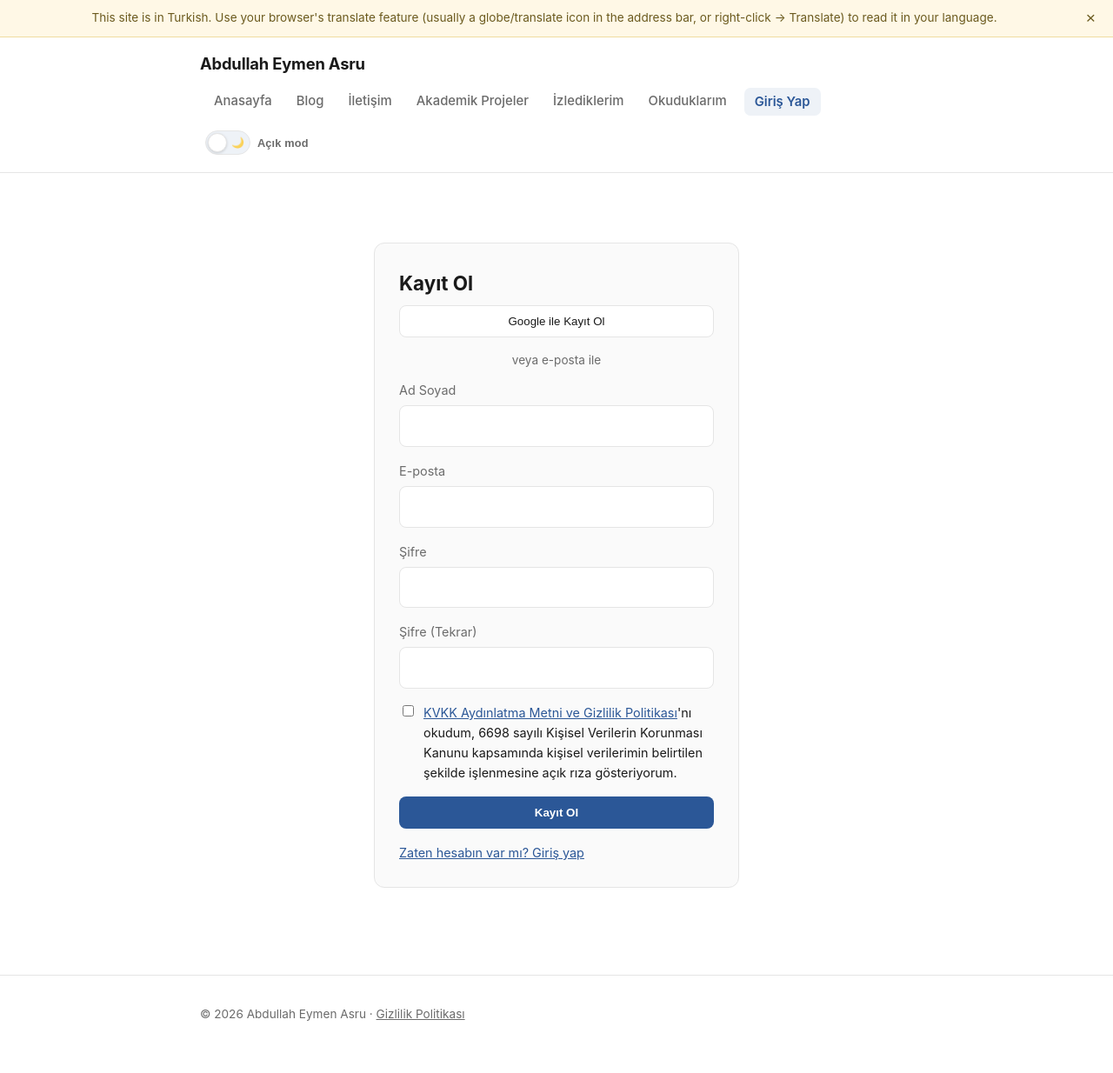
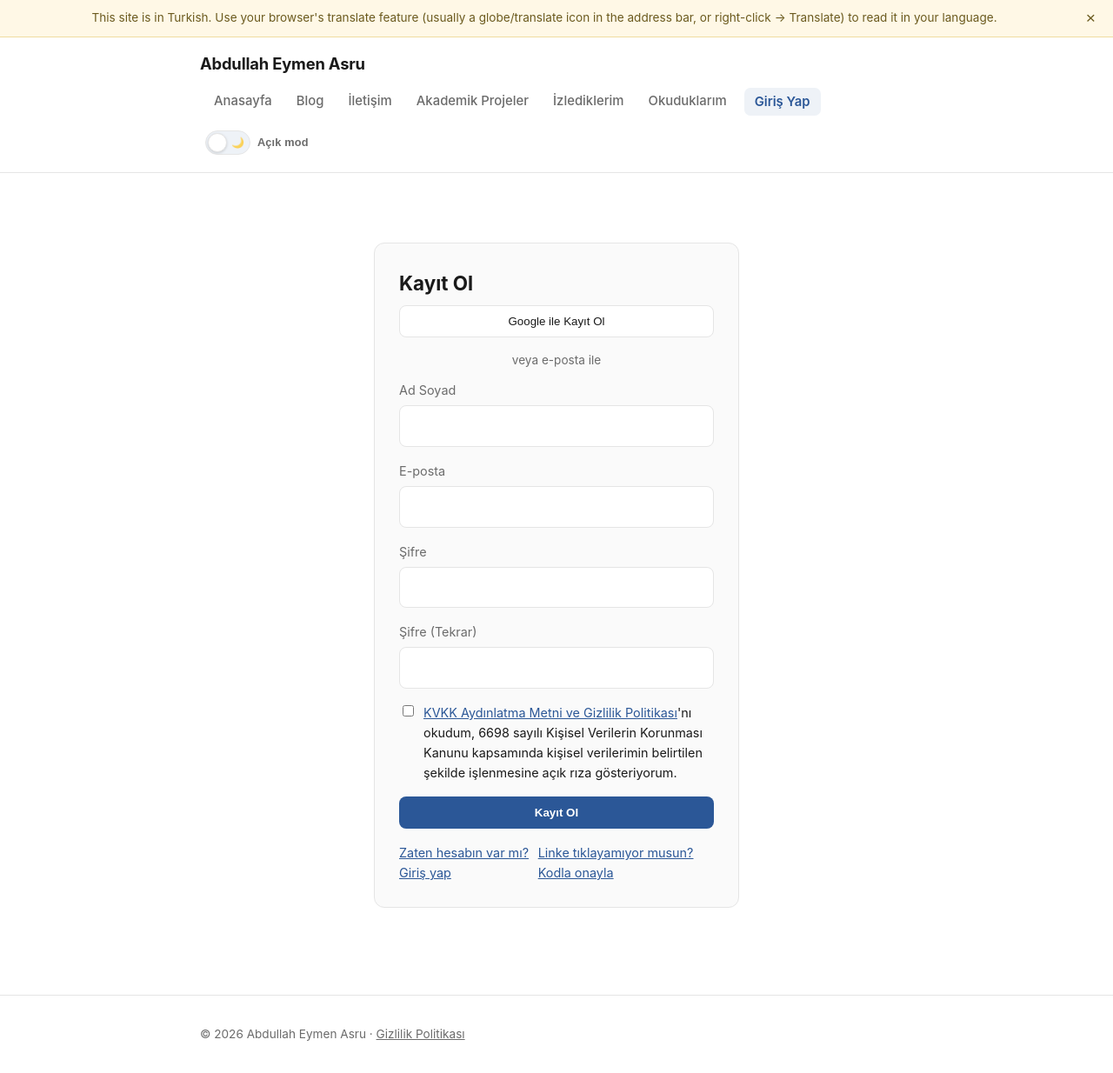
Before and after one commit to abdullah-eymen-asru/abdullah-eymen-asru.github.io, a Jekyll site: the page built from hesap/kayit.md, in a window 1280 px wide and 1234 px high. Shown: the whole window at 87% size. Built offline with Jekyll 4.4.1, drawn with Linux system fonts in a browser that asks for light colours; a script that is not in the unit is left out.

Commit message:
Update kayit.md

```diff
--- a/hesap/kayit.md
+++ b/hesap/kayit.md
@@ -48,6 +48,7 @@ permalink: "/hesap/kayit.html"
 
   <div class="auth-links">
     <a href="{{ '/hesap/giris.html' | relative_url }}">Zaten hesabın var mı? Giriş yap</a>
+    <a id="kod-ile-onayla-link" href="{{ '/hesap/hesap-onayla.html' | relative_url }}">Linke tıklayamıyor musun? Kodla onayla</a>
   </div>
 </div>
 
```
